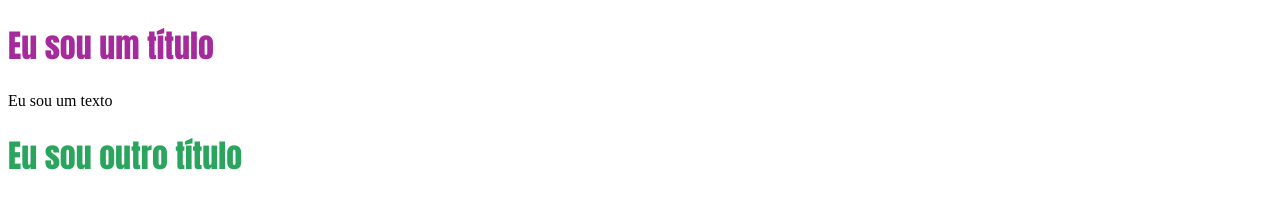
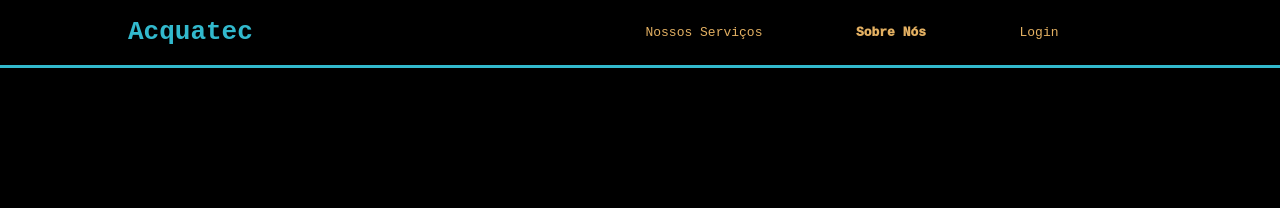
Before and after one commit to Kevilyn-Severo/reposit-rio-aula-2, a plain HTML site: page index.html in a window 1280 px wide. Drawn offline with Linux system fonts and the light colour scheme.

Commit message:
Criando o Header do meu primeiro site institucional

```diff
--- a/estilo.css
+++ b/estilo.css
@@ -1,11 +1,36 @@
-.classe1{
-    color: rgb(165, 42, 155);
-     width: 800;
-     font-family: Impact, Haettenschweiler, 'Arial Narrow Bold', sans-serif;
+.header{
+    color:#32b9cd;
+    border-bottom: 3px solid #32b9cd;
 }
 
-.classe2{
-    color: rgb(42, 165, 93);
-     width: 800;
-     font-family: Impact, Haettenschweiler, 'Arial Narrow Bold', sans-serif;
+body {
+    margin:0;
+    background-color: black;
+    font-family: monospace;
 }
+
+.container{
+    width: 80%;
+    margin: auto;
+
+}
+
+.header .container{
+    display: flex;
+    justify-content: space-between;
+}
+
+.navbar{
+    display: flex;
+    list-style: none;
+    justify-content: space-evenly;
+    padding: 0;
+    width: 600px;
+    align-items: center;
+    color: #e3b062;
+}
+
+.agora{
+    font-weight: 1000;
+
+}
--- a/index.html
+++ b/index.html
@@ -4,14 +4,20 @@
     <meta charset="UTF-8">
     <meta http-equiv="X-UA-Compatible" content="IE=edge">
     <meta name="viewport" content="width=device-width, initial-scale=1.0">
-    <title> Projeto PI</title>
+    <title>Acquatec</title>
     <link rel="stylesheet" href="estilo.css">
+
 </head>
 <body>
-    <h1 class="classe1">Eu sou um título</h1>
-    <p>Eu sou um texto</p>
-    <h1 class="classe2">Eu sou outro título</h1>
-
-
+  <div class="header">
+        <div class="container">
+           <h1>Acquatec </h1>
+            <ul class="navbar">
+                <li>Nossos Serviços</li>
+                <li class="agora">Sobre Nós</li>
+                <li>Login</li>
+            </ul>
+        </div>
+  </div>
 </body>
 </html>
```
